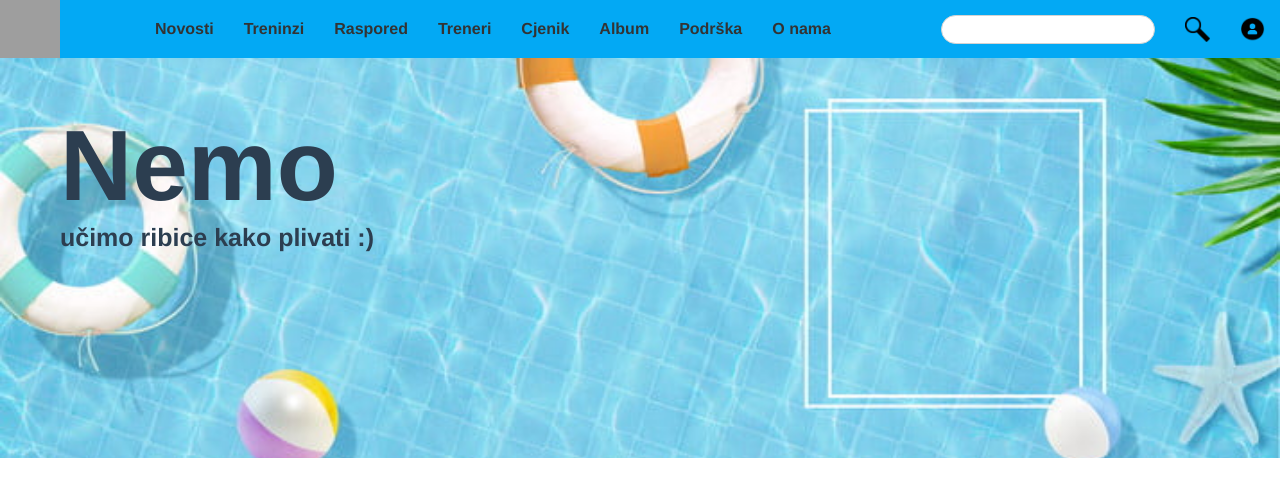
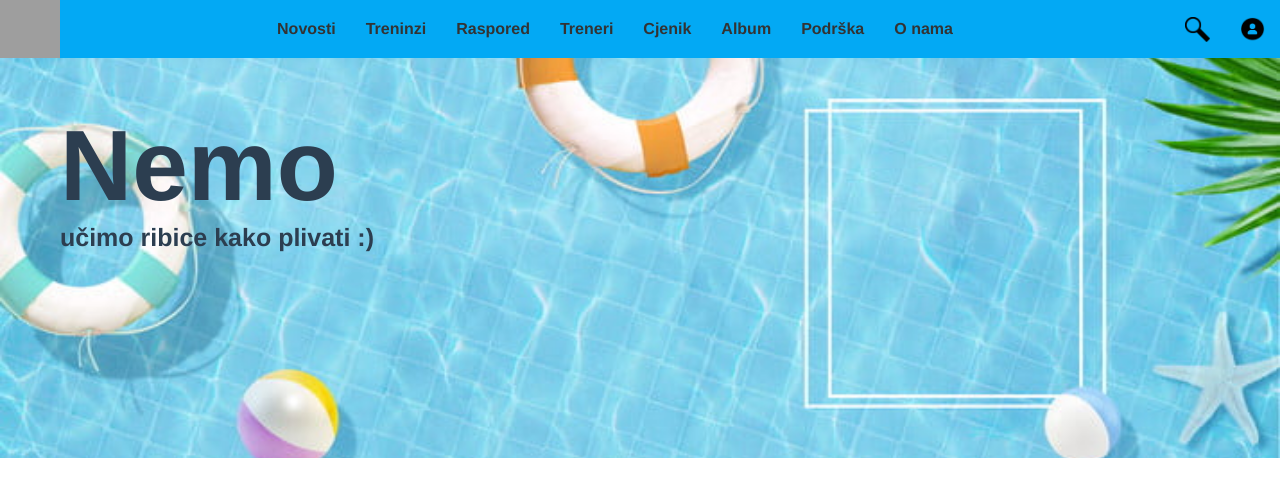
Before and after one commit to juric70/RazvojWebAplikacija, a Vue app in the folder frontend/: page / in a window 1280 px wide. Shown: the top 496 px of the page. Built offline with nearby package versions, Linux system fonts and the light colour scheme; grey boxes are pictures that could not be loaded.

Commit message:
making search button work again

```diff
--- a/frontend/src/components/Header.vue
+++ b/frontend/src/components/Header.vue
@@ -16,9 +16,9 @@
 
     <div id="headerIcon">
         <img class="headerIcon" :src="require('../assets/profilePictureIcon.png')"/>
-        <img class="headerIcon" :src="require('../assets/SearchIcon.png')"/>
+        <img class="headerIcon" :src="require('../assets/SearchIcon.png')" @click="(isOpened = !isOpened)"/>
     </div>
-    <div id="searchInputDiv">
+    <div id="searchInputDiv" v-if="isOpened" >
         <input type="text" v-model="text" id="searchInput">
     </div>
   </div>
```
